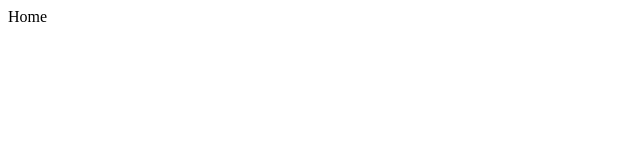
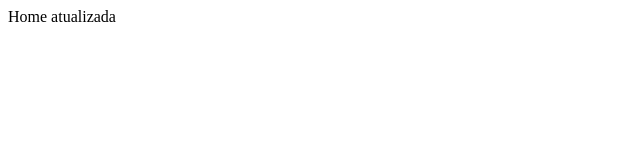
Before and after one commit to Bhscorreia/nimbly-alfa, a Next.js app: page / in a window 1280 px wide. Shown: the top 160 px of the page, without its empty margins (0-640 px from the left). Built offline with nearby package versions, Linux system fonts and the light colour scheme.

Commit message:
atualizado

```diff
--- a/pages/index.js
+++ b/pages/index.js
@@ -1,7 +1,5 @@
-
-
 function Home() {
-    return <div>Home</div>
+    return <div>Home atualizada</div>
 }
 
 export default Home
```
